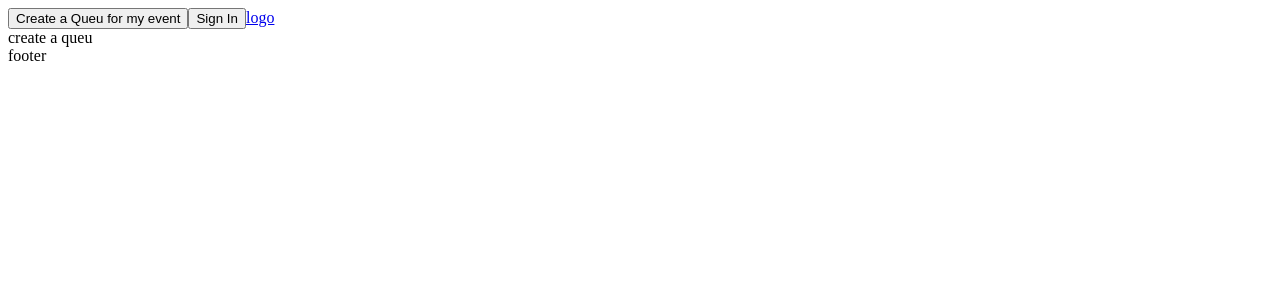
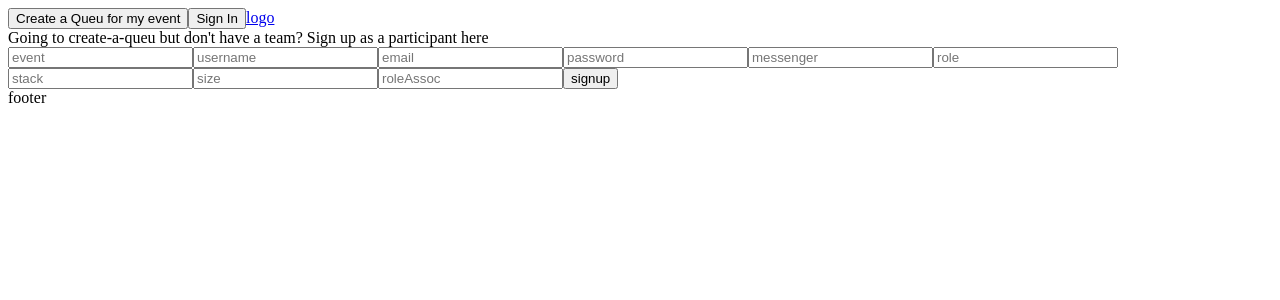
Before and after one commit to Xigrux/queu, a React (Create React App) app in the folder frontend/: page /create-a-queu in a window 1280 px wide. Shown: the top 300 px of the page. Built offline with nearby package versions, Linux system fonts and the light colour scheme.

Commit message:
create events and storing

```diff
--- a/frontend/package.json
+++ b/frontend/package.json
@@ -12,7 +12,7 @@
   },
   "proxy": "http://localhost:4000",
   "scripts": {
-    "start": "react-scripts start ",
+    "start": "PORT=8080 react-scripts start ",
     "build": "react-scripts build",
     "test": "react-scripts test",
     "eject": "react-scripts eject"
--- a/frontend/src/App.jsx
+++ b/frontend/src/App.jsx
@@ -21,8 +21,12 @@ class app extends Component {
             userType={this.props.authStatus.type}
           ></Nav>
 
+          <Route path="/" exact={true}>
+            <Landing />
+          </Route>
+
           {/* renders for root page */}
-          <Route path="/" exact={true}>
+          <Route path="/:eventID" exact={true}>
             {/* if no logged in */}
             {!this.props.authStatus.isLoggedIn && <Landing />}
             {/* if logged in as OG*/}
@@ -33,11 +37,11 @@ class app extends Component {
               this.props.authStatus.type === "PT" && <PTDash />}
           </Route>
 
-          <Route path="/create-a-queu">
+          <Route path="/event/create-a-queu" exact={true}>
             <CAQ />
           </Route>
 
-          <Route path="/signin">
+          <Route path="/user/signin" exact={true}>
             <SignIn />
           </Route>
         </BrowserRouter>
--- a/frontend/src/compotents/CAQ.jsx
+++ b/frontend/src/compotents/CAQ.jsx
@@ -3,19 +3,80 @@ import { Link } from "react-router-dom";
 import { connect } from "react-redux";
 
 class caq extends Component {
-  createQueu = async () => {
+  constructor(props) {
+    super(props);
+    this.state = {
+      event: undefined,
+      email: undefined,
+      password: undefined
+    };
+  }
+
+  createQueu = async e => {
+    e.preventDefault();
+    console.log("here");
+
+    let data = new FormData();
+    data.append("event", this.state.event);
+    data.append("email", this.state.email);
+    data.append("password", this.state.password);
+
     let response = await fetch("/create-a-queu", {
       method: "POST",
-      cors: "no-cors"
+      body: data
+      // cors: "no-cors"
     });
 
-    let body = await response.text();
+    let resBody = await response.text();
+    console.log(resBody);
+
+    this.props.dispatch({
+      type: "login",
+      authStatus: { type: "PT", isLoggedIn: true }
+    });
   };
+  handleEvent = e => {
+    e.preventDefault();
+    this.setState({ event: e.target.value });
+    console.log(this.state);
+  };
+
+  handleEmail = e => {
+    e.preventDefault();
+    this.setState({ email: e.target.value });
+    console.log(this.state);
+  };
+
+  handlePassword = e => {
+    e.preventDefault();
+    this.setState({ password: e.target.value });
+    console.log(this.state);
+  };
+
   render() {
     return (
       <section>
-        create a queu
-        <form onSubmit={this.createQueu}></form>
+        <form onSubmit={this.createQueu}>
+          <input
+            onChange={this.handleEvent}
+            type="text"
+            name="event"
+            placeholder="event"
+          ></input>
+          <input
+            onChange={this.handleEmail}
+            type="text"
+            name="email"
+            placeholder="email"
+          ></input>
+          <input
+            onChange={this.handlePassword}
+            type="text"
+            name="password"
+            placeholder="password"
+          ></input>
+          <button type="submit">Create my Queu</button>
+        </form>
       </section>
     );
   }
--- a/frontend/src/compotents/Landing.jsx
+++ b/frontend/src/compotents/Landing.jsx
@@ -1,38 +1,32 @@
 import React, { Component } from "react";
-import { Link } from "react-router-dom";
+import { withRouter } from "react-router-dom";
 import { connect } from "react-redux";
+import PTRegistration from "./PTRegistration";
 
 class landing extends Component {
-  login = async e => {
-    e.preventDefault();
-    console.log("here");
+  constructor(props) {
+    super(props);
+    this.state = {
+      eventName: ""
+    };
+  }
 
-    let data = new FormData();
-    data.append("email", "email@test.test");
-    data.append("password", "thisisapasswordhi");
+  componentDidMount() {
+    this.setState({ eventName: this.props.match.params.eventID });
+  }
 
-    let response = await fetch("/register", {
-      method: "POST",
-      body: data
-    });
-
-    let resBody = await response.text();
-    console.log(resBody);
-
-    this.props.dispatch({
-      type: "login",
-      authStatus: { type: "PT", isLoggedIn: true }
-    });
-  };
   render() {
-    return (
-      <section>
-        Sign up as a participant here PLEASSSSEEE WORK
-        <form onSubmit={this.login}>
-          <button type="submit">signup</button>
-        </form>
-      </section>
-    );
+    if (this.props.match.params.eventID) {
+      return (
+        <section>
+          Going to {this.state.eventName} but don't have a team? Sign up as a
+          participant here
+          <PTRegistration></PTRegistration>
+        </section>
+      );
+    } else {
+      return <section>welcome to queu</section>;
+    }
   }
 }
 
@@ -40,6 +34,6 @@ let propList = () => {
   return {};
 };
 
-let Landing = connect(propList)(landing);
+let Landing = connect(propList)(withRouter(landing));
 
 export default Landing;
--- a/frontend/src/compotents/Nav.jsx
+++ b/frontend/src/compotents/Nav.jsx
@@ -12,10 +12,10 @@ class nav extends Component {
       <nav>
         {!this.props.isLoggedIn && (
           <span>
-            <Link to="/create-a-queu">
+            <Link to="/event/create-a-queu">
               <button>Create a Queu for my event</button>
             </Link>
-            <Link to="/signin">
+            <Link to="/user/signin">
               <button>Sign In</button>
             </Link>
           </span>
--- a/frontend/src/compotents/PTRegistration.jsx
+++ b/frontend/src/compotents/PTRegistration.jsx
@@ -3,10 +3,32 @@ import { Link } from "react-router-dom";
 import { connect } from "react-redux";
 
 class ptregistration extends Component {
+  register = async e => {
+    e.preventDefault();
+    console.log("here");
+
+    let data = new FormData();
+    data.append("email", "email@test.test");
+    data.append("password", "thisisapasswordhi");
+
+    let response = await fetch("/register", {
+      method: "POST",
+      body: data
+    });
+
+    let resBody = await response.text();
+    console.log(resBody);
+
+    this.props.dispatch({
+      type: "login",
+      authStatus: { type: "PT", isLoggedIn: true }
+    });
+  };
+
   render() {
     return (
       <section>
-        <form onSubmit={this.login}>
+        <form onSubmit={this.register}>
           <input type="text" name="event" placeholder="event"></input>
           <input type="text" name="username" placeholder="username"></input>
           <input type="text" name="email" placeholder="email"></input>
```
Also changed, not shown: 1 other file (tests, documents, lock files or other folders).
